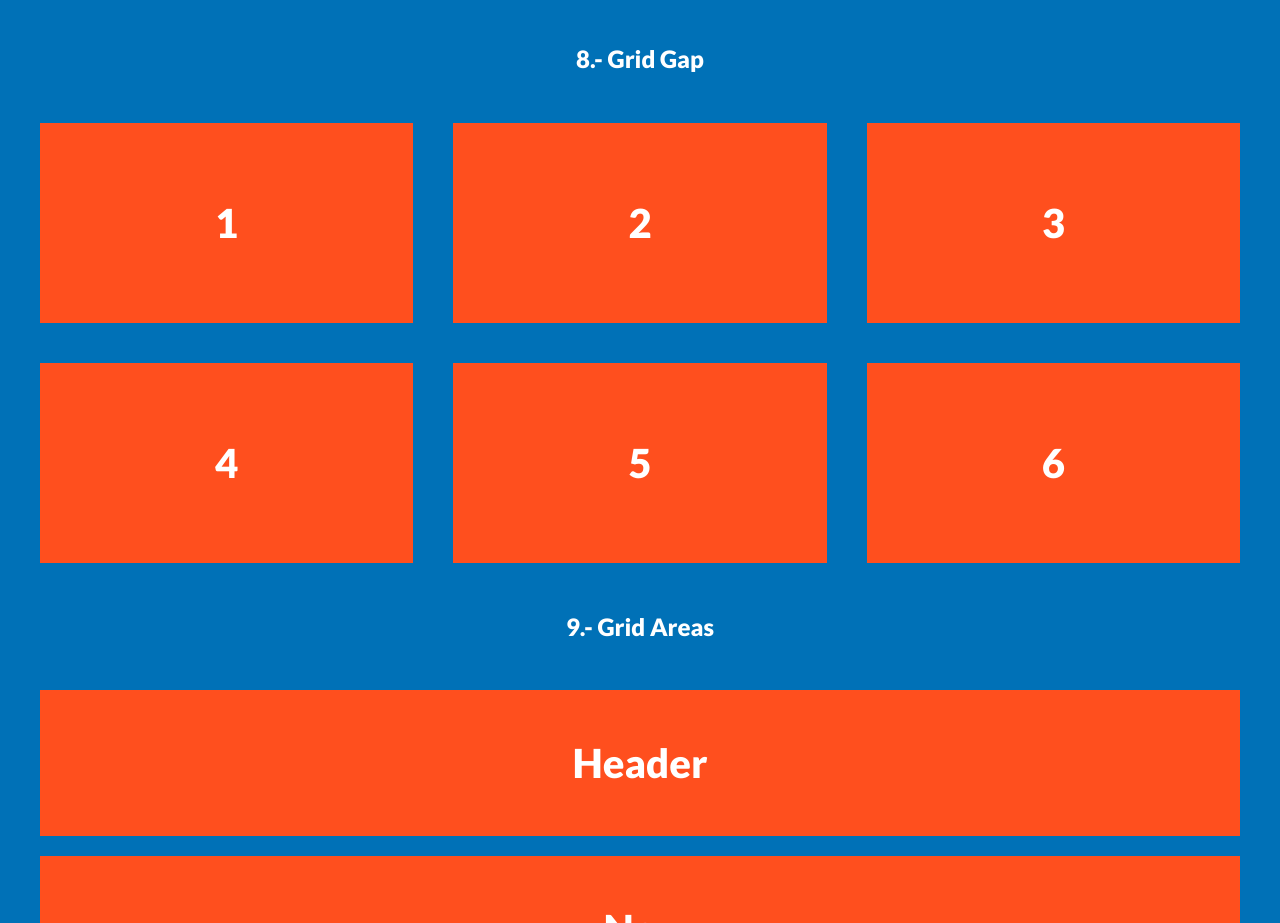
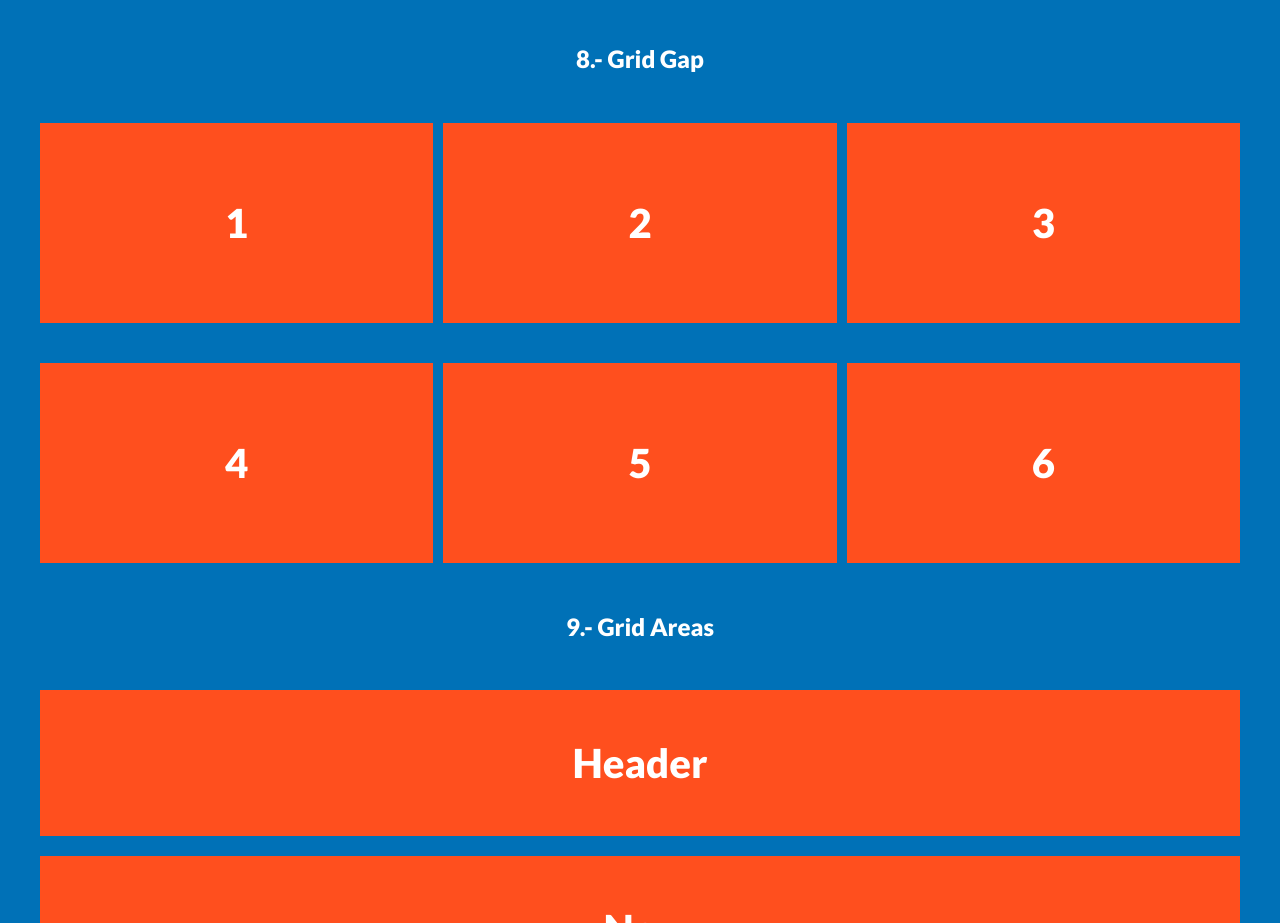
Before and after one commit to AdrianAntonGarcia/cssgrid-basicos, a plain HTML site: page index.html in a window 1280 px wide. Shown: the part 5200-6123 px from the top of the page. Drawn offline with Linux system fonts and the light colour scheme.

Commit message:
gap con grid

```diff
--- a/css/style.css
+++ b/css/style.css
@@ -139,8 +139,10 @@ h2 {
 .grid-8 {
   display: grid;
   grid: repeat(2, 20rem) / repeat(3, 1fr);
-  column-gap: 4rem;
-  row-gap: 4rem;
+  /* column-gap: 4rem;
+  row-gap: 4rem; */
+  /* gap: 4rem; */
+  gap: 4rem 1rem;
 }
 
 .grid-8 .box {
```
